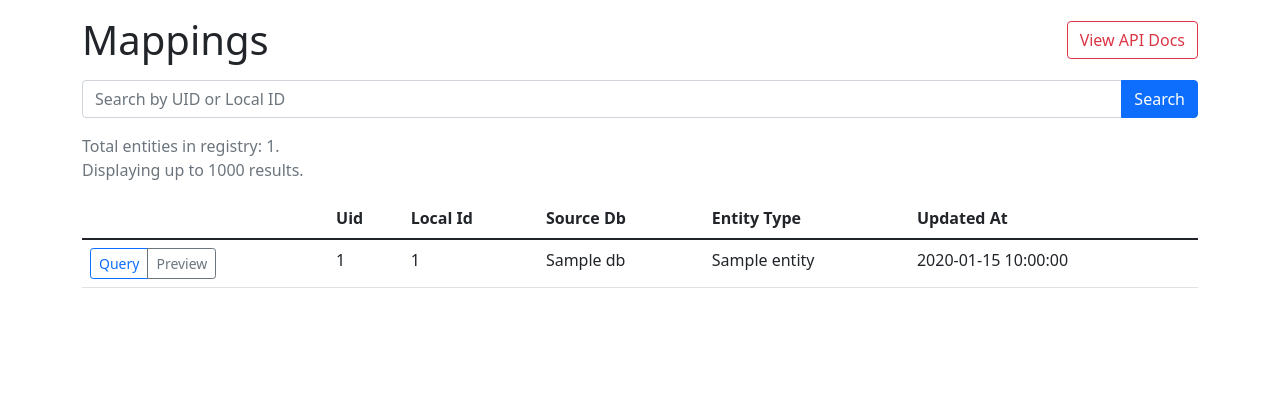
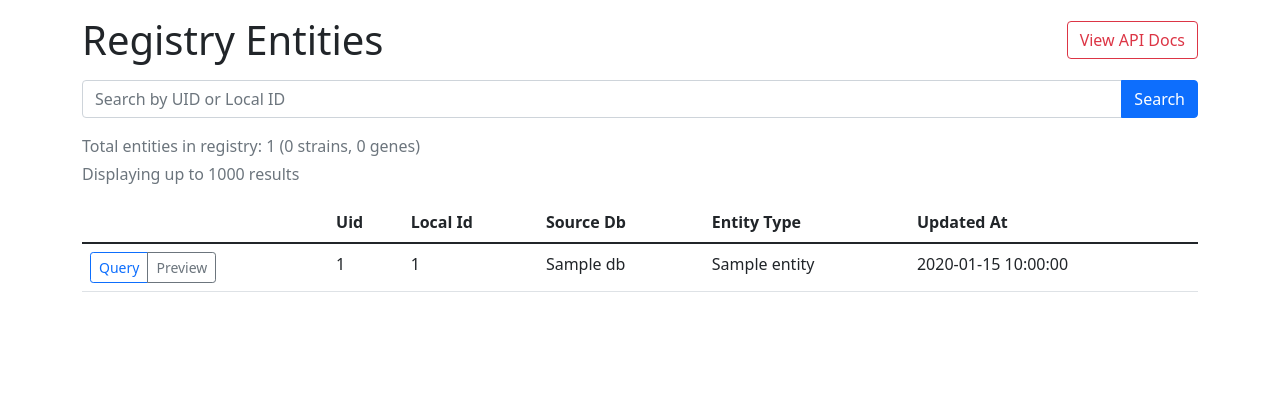
Before and after one commit to biosustain/db-interop-registry, a Flask app: page / in a window 1280 px wide. Shown: the part 56-476 px from the top of the page. Run offline with Flask 3, Linux system fonts and the light colour scheme; tables that the repository leaves empty hold one stand-in row (values such as "Sample post").

Commit message:
Registry fixes

```diff
--- a/src/backend/interop/routes.py
+++ b/src/backend/interop/routes.py
@@ -126,6 +126,14 @@ def index():
     """
     search_query = request.args.get("q", "").strip()
     total_count = db.session.execute(select(db.func.count()).select_from(Mapping)).scalar_one()
+    entity_counts_result = db.session.execute(
+        select(Entity.name, db.func.count(Mapping.uid))
+        .join(Mapping, Mapping.entity_type_id == Entity.id)
+        .group_by(Entity.name)
+    ).all()
+    entity_counts = {name.lower(): count for name, count in entity_counts_result}
+    gene_count = entity_counts.get("gene", 0)
+    strain_count = entity_counts.get("strain", 0)
     stmt = (
         select(
             Mapping,
@@ -143,6 +151,12 @@ def index():
         stmt = stmt.where(or_(Mapping.uid.ilike(like_value), Mapping.local_id.ilike(like_value)))
 
     result = db.session.execute(stmt).all()
+    result_entity_counts = {"gene": 0, "strain": 0}
+    for mapping, source_db_name, entity_type_name in result:
+        entity_key = entity_type_name.lower()
+        if entity_key in result_entity_counts:
+            result_entity_counts[entity_key] += 1
+
     mappings = [
         {
             "mapping": mapping,
@@ -157,4 +171,8 @@ def index():
         search_query=search_query,
         result_cap=1000,
         total_count=total_count,
+        gene_count=gene_count,
+        strain_count=strain_count,
+        result_gene_count=result_entity_counts["gene"],
+        result_strain_count=result_entity_counts["strain"],
     )
--- a/src/backend/templates/mappings_list.html
+++ b/src/backend/templates/mappings_list.html
@@ -30,7 +30,7 @@
 {% endblock %}
 {% block content %}
 <div class="d-flex justify-content-between align-items-center mb-3">
-    <h1 class="mb-0">Mappings</h1>
+    <h1 class="mb-0">Registry Entities</h1>
     <a class="btn btn-outline-danger" href="{{ url_for('flasgger.apidocs') }}" target="_blank" rel="noopener">
         View API Docs
     </a>
@@ -54,9 +54,17 @@
     <div id="mappings-column">
         {% if mappings %}
 {% set total_display = total_count if total_count is not none else None %}
+{% set strain_display = '{:,}'.format(strain_count) if strain_count is not none else 'unknown' %}
+{% set gene_display = '{:,}'.format(gene_count) if gene_count is not none else 'unknown' %}
+{% set result_strain_display = '{:,}'.format(result_strain_count) if result_strain_count is not none else 'unknown' %}
+{% set result_gene_display = '{:,}'.format(result_gene_count) if result_gene_count is not none else 'unknown' %}
 <p class="text-muted">
-    Total entities in registry: {% if total_display is not none %}{{ '{:,}'.format(total_display) }}{% else %}unknown{% endif %}.<br />
-    Displaying up to {{ result_cap }} result{% if result_cap != 1 %}s{% endif %}{% if search_query %} matching "<strong>{{ search_query }}</strong>"{% endif %}.
+    <span class="d-block mb-1">Total entities in registry: {% if total_display is not none %}{{ '{:,}'.format(total_display) }}{% else %}unknown{% endif %} ({{ strain_display }} strains, {{ gene_display }} genes)</span>
+    {% if search_query %}
+    <span>Displaying results matching <strong>{{ search_query }}</strong> ({{ result_strain_display }} strains, {{ result_gene_display }} genes)</span>
+    {% else %}
+    Displaying up to {{ result_cap }} result{% if result_cap != 1 %}s{% endif %}
+    {% endif %}
 </p>
 <table class="table mappings-list-table">
     <thead>
```
